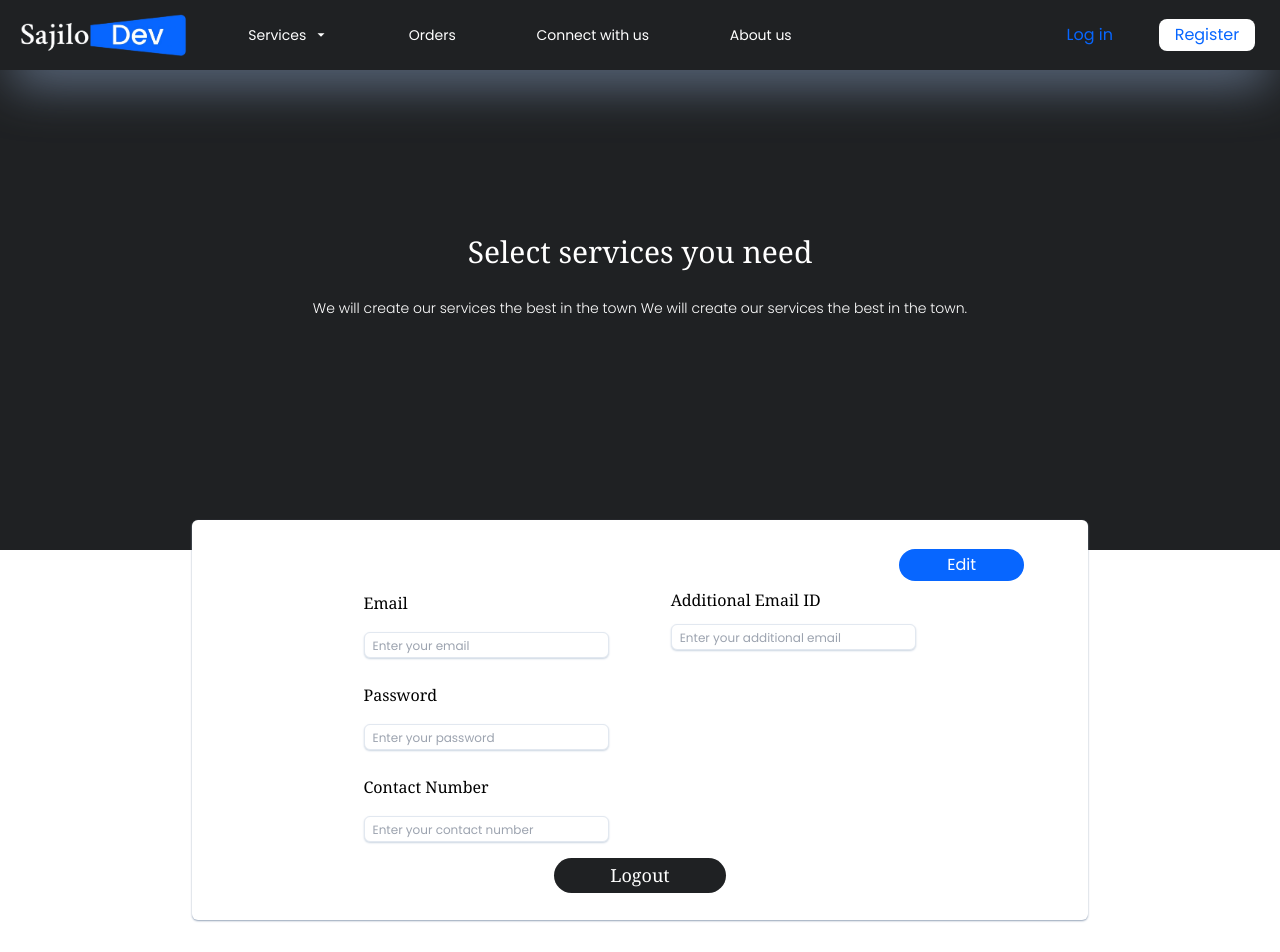
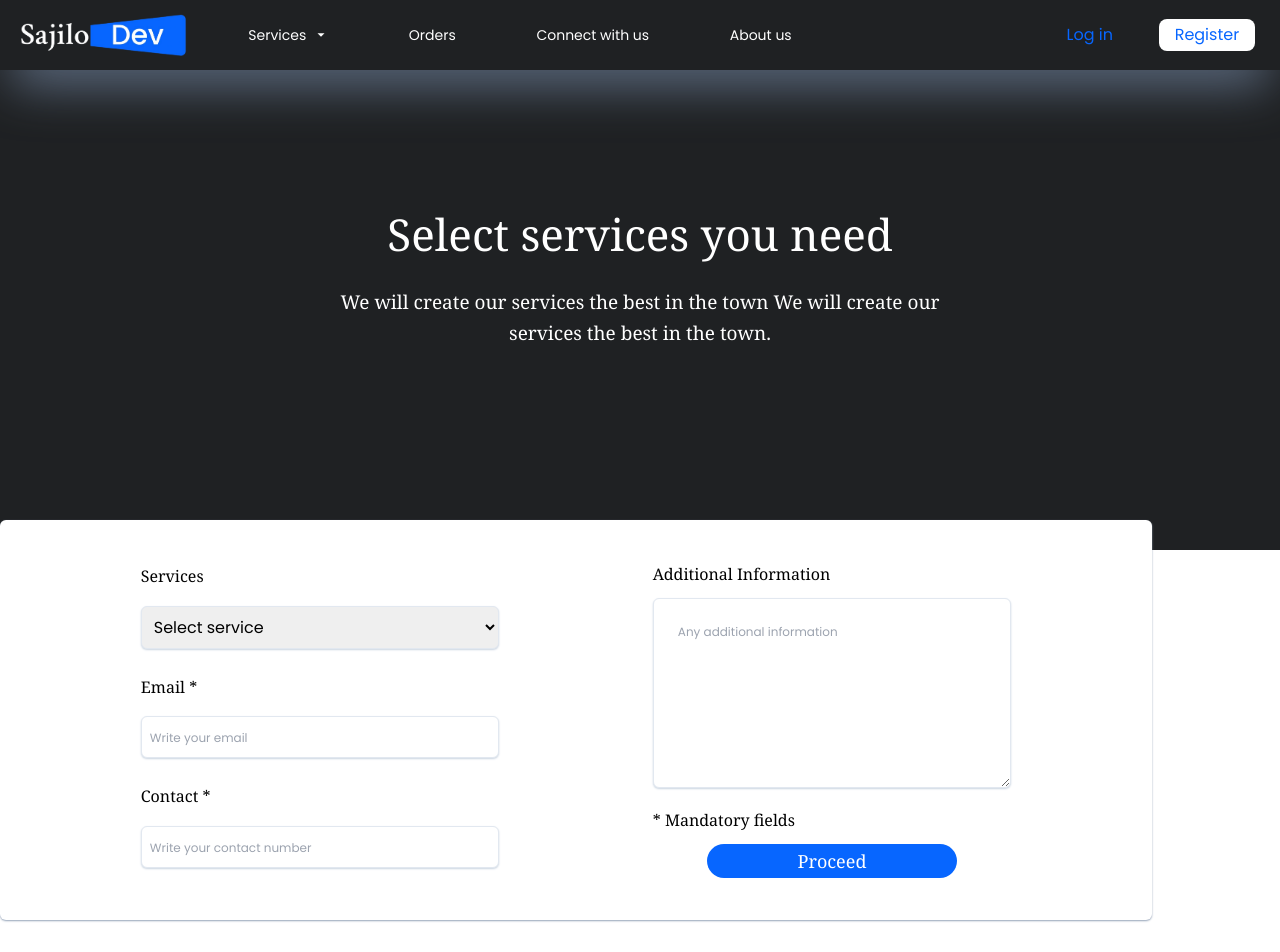
Before and after one commit to dipenbhat557/SajiloDev, a React (Vite) app in the folder frontend/: page /afterservice/0 in a window 1280 px wide. Shown: the top 952 px of the page. Built offline with nearby package versions, Linux system fonts and the light colour scheme.

Commit message:
:sparkles: updated afterservice and added navigation

```diff
--- a/frontend/src/components/Navbar.tsx
+++ b/frontend/src/components/Navbar.tsx
@@ -5,6 +5,7 @@ import { IoMdArrowDropdown } from "react-icons/io";
 import { useNavigate } from "react-router-dom";
 import { isLoggedIn } from "../store";
 import { useState } from "react";
+import { Link } from "react-router-dom";
 
 const Navbar = ({
   bgColor,
@@ -117,7 +118,9 @@ const Navbar = ({
                   key={index}
                   className="hover:bg-[#0766FF30] text-[#0B619E] px-2 py-1 rounded-sm text-[12px] cursor-pointer"
                 >
-                  <a href={`/${service?.link}`}>{service?.title}</a>
+                  <p onClick={() => navigate(`/afterservice/${index + 1}`)}>
+                    {service?.title}
+                  </p>
                 </li>
               );
             })}
--- a/frontend/src/components/Services.tsx
+++ b/frontend/src/components/Services.tsx
@@ -14,7 +14,7 @@ const Services = () => {
         {serviceItems?.map((item, index) => {
           return (
             <div
-              className="w-[25%] h-auto mt-4 flex flex-col gap-2"
+              className="w-[25%] cursor-pointer h-auto mt-4 flex flex-col gap-2"
               key={index}
               onClick={() => navigate(`/afterservice/${index + 1}`)}
             >
--- a/frontend/src/components/Works.tsx
+++ b/frontend/src/components/Works.tsx
@@ -1,7 +1,9 @@
+import { useNavigate } from "react-router-dom";
 import { workItems } from "../constants";
 import { styles } from "../styles";
 
 const Works = () => {
+  const navigate = useNavigate();
   return (
     <div className={` h-auto w-full ${styles.padding} flex flex-col gap-4`}>
       <div className={`${styles.sectionHeadText} flex gap-3 mx-auto my-4`}>
@@ -12,8 +14,9 @@ const Works = () => {
         {workItems?.map((item, index) => {
           return (
             <div
-              className="w-[25%] h-[300px] mt-4 flex flex-col hover:bg-[#1F2123] hover:text-white rounded-t-lg border-b border-[#1877F2]"
+              className="w-[25%] cursor-pointer h-[300px] mt-4 flex flex-col hover:bg-[#1F2123] hover:text-white rounded-t-lg border-b border-[#1877F2]"
               key={index}
+              onClick={() => (window.location.href = item?.link)}
             >
               <img
                 src={item?.img}
--- a/frontend/src/pages/AfterService.tsx
+++ b/frontend/src/pages/AfterService.tsx
@@ -1,74 +1,146 @@
+import { useEffect, useState } from "react";
 import Footer from "../components/Footer";
 import Navbar from "../components/Navbar";
-import Reviews from "../components/Reviews";
+import Services from "../components/Services";
 import Works from "../components/Works";
 import { afterClickItems } from "../constants";
 import { styles } from "../styles";
+import { useRecoilValue } from "recoil";
+import { isLoggedIn } from "../store";
+import { useNavigate } from "react-router-dom";
 
-const AfterService = ({ currentService }: { currentService: number }) => {
+const AfterService = ({
+  currentServiceIncoming,
+}: {
+  currentServiceIncoming: number;
+}) => {
+  const [currentService, setCurrentService] = useState(currentServiceIncoming);
+  const [formData, setFormData] = useState({
+    email: "",
+    contact: "",
+    additionalInfo: "",
+    selectedService: 0,
+  });
+  const isLogIn = useRecoilValue<boolean>(isLoggedIn);
+  const navigate = useNavigate();
+
+  const handleServiceChange = (event: React.ChangeEvent<HTMLSelectElement>) => {
+    setCurrentService(parseInt(event.target.value, 10));
+    setFormData((prevData) => ({
+      ...prevData,
+      selectedService: parseInt(event.target.value, 10),
+    }));
+  };
+
+  const handleInputChange = (
+    event: React.ChangeEvent<HTMLInputElement | HTMLTextAreaElement>
+  ) => {
+    const { name, value } = event.target;
+    setFormData((prevData) => ({
+      ...prevData,
+      [name]: value,
+    }));
+  };
+
+  const handleProceed = (event: React.FormEvent<HTMLFormElement>) => {
+    event.preventDefault();
+
+    if (!isLogIn) {
+      navigate("/signin");
+    } else {
+      const formDataToSend = {
+        ...formData,
+      };
+      console.log("Form submitted:", formDataToSend);
+      // Now you can send formDataToSend to the backend
+    }
+  };
+
   return (
     <>
       <Navbar bgColor="bg-[#1F2123]" textColor="text-white" borderColor="" />
       <div className="relative">
         <div className="w-full bg-[#1F2123] h-[550px] text-white relative -z-10 flex flex-col items-center justify-center gap-5">
-          <p className="font-serif text-[30px] font-medium">
+          <p className="font-serif text-[44px] font-medium">
             {afterClickItems[currentService]?.title}
           </p>
-          <p className="leading-loose text-[14px] font-light text-center">
+          <p className="leading-relaxed font-serif text-[19px] w-[50%] font-light text-center">
             {afterClickItems[currentService]?.desc}
           </p>
         </div>
         <div className="h-[370px] w-full -z-20" />
 
         <div
-          className={`${styles.padding} top-[520px] absolute bg-white left-[15%]  w-[70%] mx-auto h-[400px] rounded-md shadow-slate-400 shadow-sm flex flex-col justify-around items-center`}
+          className={`${styles.padding} top-[520px] absolute bg-white left-auto  w-[90%]  h-[400px] rounded-md shadow-slate-400 shadow-sm `}
         >
-          <div className="w-full h-[10%] flex items-center justify-end">
-            <button className="text-white bg-[#0766FF] px-12 rounded-full py-1">
-              Edit
-            </button>
-          </div>
-          <div className="w-[80%] h-[75%] flex  justify-around">
-            <div className="w-[40%] h-full justify-around flex flex-col gap-3">
-              <p className="font-serif">Email</p>
+          <form
+            onSubmit={handleProceed}
+            className="w-full h-full flex flex-col justify-around items-center"
+          >
+            <div className="w-full h-[90%] flex  justify-around">
+              <div className="w-[35%] h-full justify-around flex flex-col gap-3">
+                <p className="font-serif">Services</p>
+                <select
+                  className="p-2 border border-slate-200 rounded-md shadow-sm shadow-slate-300 mb-2 placeholder:text-[12px]"
+                  onChange={handleServiceChange}
+                  value={currentService}
+                >
+                  <option value={0}>Select service</option>
+                  <option value={1}>Static Website</option>
+                  <option value={2}>Dynamic Website</option>
+                  <option value={3}>UI/UX</option>
+                  <option value={4}>Hosting</option>
+                  <option value={5}>Domain Registration</option>
+                  <option value={6}>Upgrade Your Website</option>
+                </select>
+                <p className="font-serif">Email *</p>
+                <input
+                  type="email"
+                  placeholder="Write your email"
+                  className="p-2 border border-slate-200 rounded-md shadow-sm shadow-slate-300 mb-2 placeholder:text-[12px]"
+                  name="email"
+                  value={formData.email}
+                  onChange={handleInputChange}
+                  required
+                />
+                <p className="font-serif">Contact *</p>
                 <input
                   type="text"
-                className="px-2 border border-slate-200 rounded-md shadow-sm shadow-slate-300 mb-2 placeholder:text-[12px] "
-                placeholder="Enter your email"
-              />
-              <p className="font-serif">Password</p>
-              <input
-                type="text"
-                placeholder="Enter your password"
-                className="px-2 border border-slate-200 rounded-md shadow-sm shadow-slate-300 mb-2 placeholder:text-[12px] "
-              />
-              <p className="font-serif">Contact Number</p>
-              <input
-                type="text"
-                className="px-2 border border-slate-200 rounded-md shadow-sm shadow-slate-300 mb-2 placeholder:text-[12px] "
-                placeholder="Enter your contact number"
+                  className="p-2 border border-slate-200 rounded-md shadow-sm shadow-slate-300 mb-2 placeholder:text-[12px]"
+                  placeholder="Write your contact number"
+                  name="contact"
+                  value={formData.contact}
+                  onChange={handleInputChange}
+                  required
                 />
               </div>
-            <div className="w-[40%] h-full flex flex-col gap-3 ">
-              <p className="font-serif">Additional Email ID</p>
-              <input
-                type="text"
-                className="px-2 border border-slate-200 rounded-md shadow-sm shadow-slate-300 mb-2 placeholder:text-[12px] "
-                placeholder="Enter your additional email"
+              <div className="w-[35%] h-full flex flex-col gap-3 justify-end">
+                <p className="font-serif">Additional Information</p>
+                <textarea
+                  rows={10}
+                  className="p-2 placeholder:p-4 border border-slate-200 rounded-md shadow-sm shadow-slate-300 mb-2 placeholder:text-[12px]"
+                  placeholder="Any additional information"
+                  name="additionalInfo"
+                  value={formData.additionalInfo}
+                  onChange={handleInputChange}
                 />
-            </div>
-          </div>
-          <div className="w-[80%] h-[10%] flex items-center justify-center">
-            <button className="px-14 py-1 text-white bg-[#1F2123] rounded-full text-[18px] font-serif">
-              Logout
+                <p className="font-serif">* Mandatory fields</p>
+                <button
+                  type="submit"
+                  className="h-[15%] w-[70%] mx-auto  text-white text-[18px] bg-[#0766FF] rounded-full  font-serif"
+                >
+                  Proceed
                 </button>
               </div>
             </div>
+          </form>
+        </div>
+        <Services />
         <Works />
-        <Reviews />
         <Footer />
       </div>
     </>
   );
 };
+
 export default AfterService;
--- a/frontend/src/pages/Pages.tsx
+++ b/frontend/src/pages/Pages.tsx
@@ -17,31 +17,31 @@ const Pages = () => {
         <Route path="/contactus" element={<ContactUs />} />
         <Route
           path="/afterservice/0"
-          element={<AfterService currentService={0} />}
+          element={<AfterService currentServiceIncoming={0} />}
         />
         <Route
           path="/afterservice/1"
-          element={<AfterService currentService={1} />}
+          element={<AfterService currentServiceIncoming={1} />}
         />
         <Route
           path="/afterservice/2"
-          element={<AfterService currentService={2} />}
+          element={<AfterService currentServiceIncoming={2} />}
         />
         <Route
           path="/afterservice/3"
-          element={<AfterService currentService={3} />}
+          element={<AfterService currentServiceIncoming={3} />}
         />
         <Route
           path="/afterservice/4"
-          element={<AfterService currentService={4} />}
+          element={<AfterService currentServiceIncoming={4} />}
         />
         <Route
           path="/afterservice/5"
-          element={<AfterService currentService={5} />}
+          element={<AfterService currentServiceIncoming={5} />}
         />
         <Route
           path="/afterservice/6"
-          element={<AfterService currentService={6} />}
+          element={<AfterService currentServiceIncoming={6} />}
         />
       </Routes>
     </BrowserRouter>
```
Also changed, not shown: frontend/src/components/GettingSite.tsx (+6 -1 lines), frontend/src/components/Hero.tsx (+6 -1 lines), frontend/src/constants/index.ts (+17 -9 lines). Lines whose indentation alone changed are shown as unchanged.
